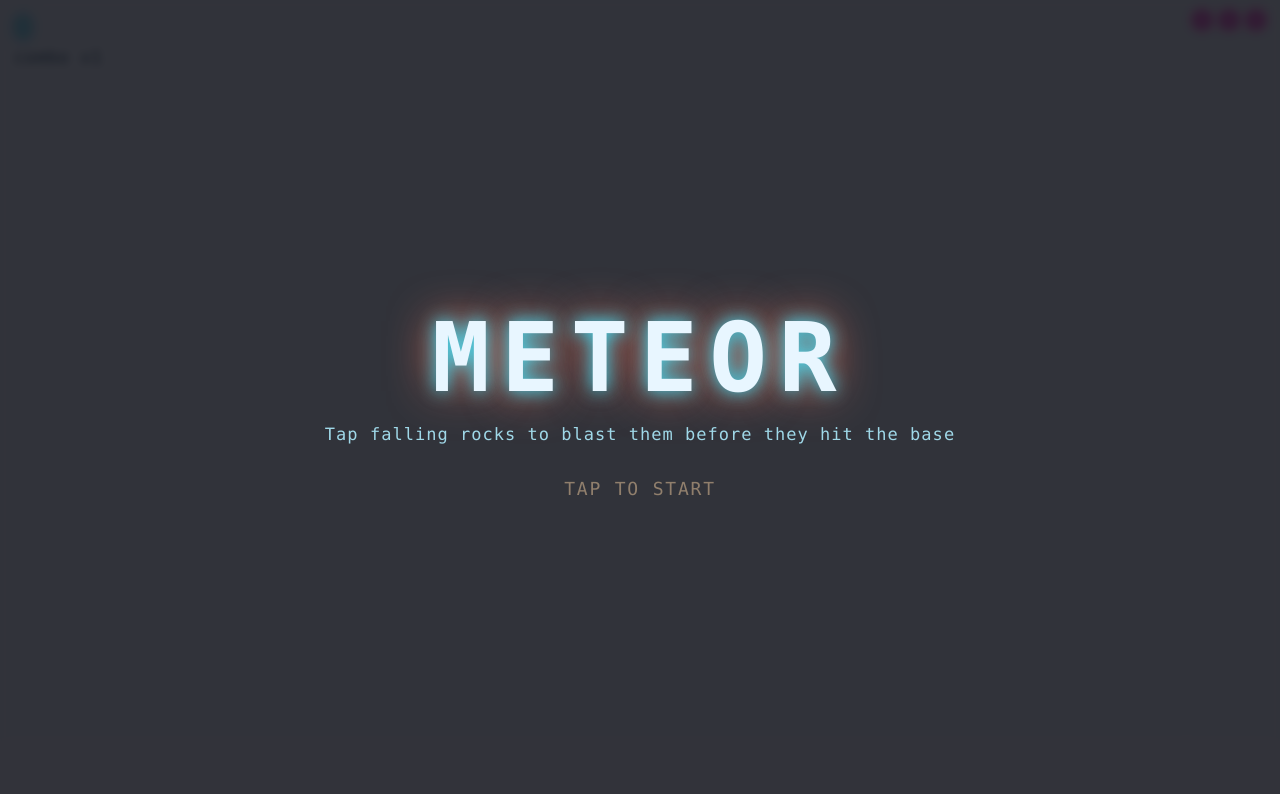
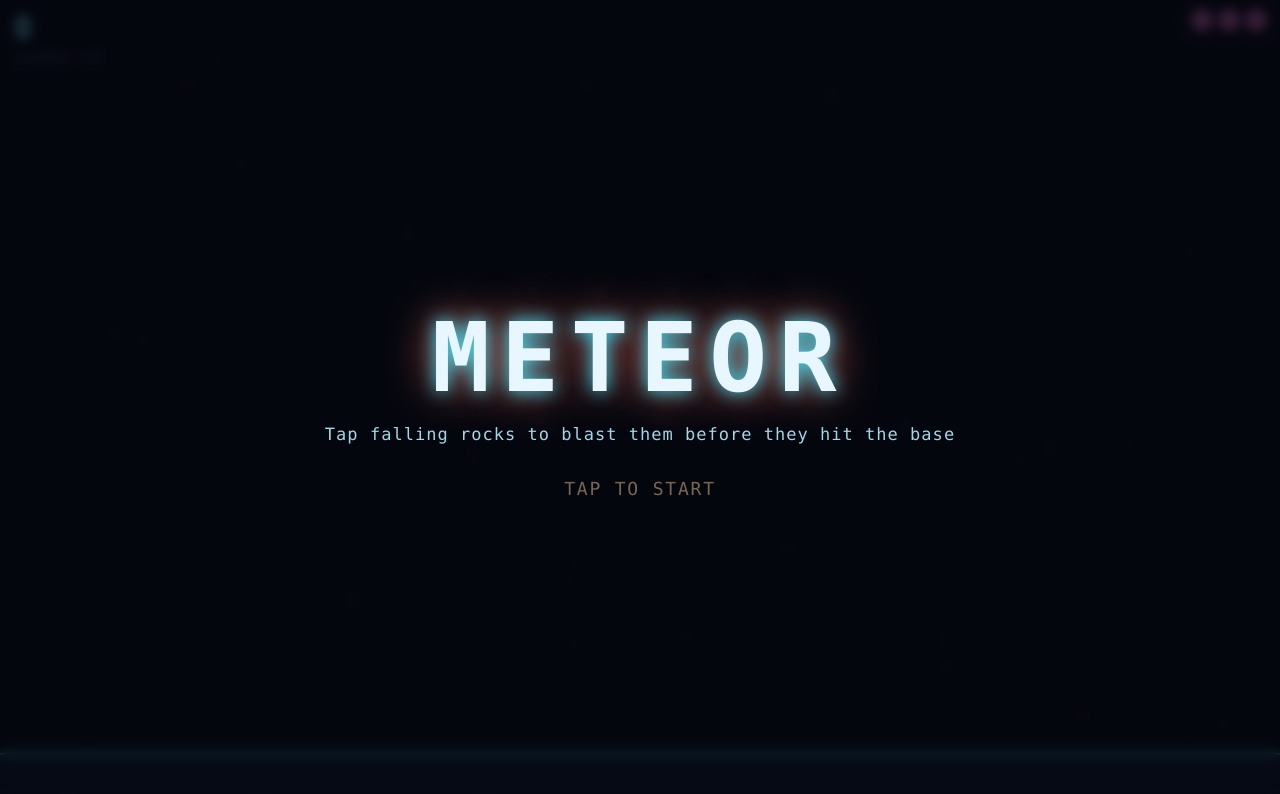
Before and after one commit to seangartland/one-tap-arcade, a website: page public/proto/meteor/index.html in a window 1280 px wide. Drawn offline with Linux system fonts and the light colour scheme; animation ran at ten frames a second.

Commit message:
meteor proto: fix start overlay swallowing taps; fix additive bg washing to white

```diff
--- a/public/proto/meteor/index.html
+++ b/public/proto/meteor/index.html
@@ -158,6 +158,7 @@
   }
 
   function draw(){
+    x.globalCompositeOperation="source-over";
     x.fillStyle="#05070f";x.fillRect(0,0,W,H);
     x.globalCompositeOperation="lighter";
     for(var s=0;s<stars.length;s++){
@@ -205,6 +206,7 @@
     }
     x.globalAlpha=1;
     if(flash>0){x.globalAlpha=flash*.5;x.fillStyle="#ffd9a8";x.fillRect(0,0,W,H);x.globalAlpha=1;}
+    x.globalCompositeOperation="source-over";
   }
 
   function rock(m,r){
@@ -230,6 +232,10 @@
   }
   c.addEventListener("touchstart",tap,{passive:false});
   c.addEventListener("mousedown",tap);
+  startEl.addEventListener("touchstart",tap,{passive:false});
+  startEl.addEventListener("mousedown",tap);
+  overEl.addEventListener("touchstart",tap,{passive:false});
+  overEl.addEventListener("mousedown",tap);
 
   syncHud();
   bestEl.innerHTML="best "+best;
```
